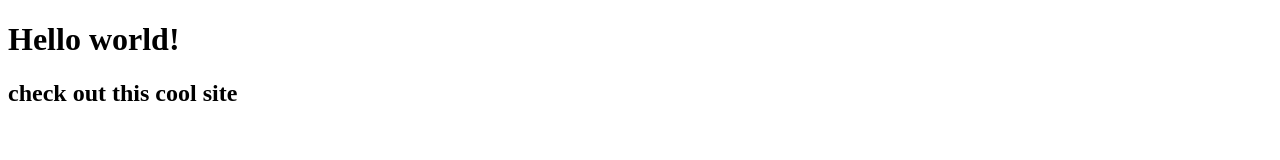
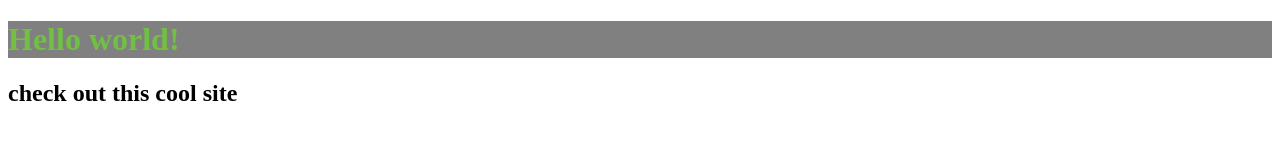
Before and after one commit to kunal445/pratice, a plain HTML site: page index.html in a window 1280 px wide. Drawn offline with Linux system fonts and the light colour scheme.

Commit message:
linking styles

```diff
--- a/index.html
+++ b/index.html
@@ -5,6 +5,7 @@
     <meta http-equiv="X-UA-Compatible" content="IE=edge">
     <meta name="viewport" content="width=device-width, initial-scale=1.0">
     <title>Document</title>
+    <link rel="stylesheet" href="./styles.css">
 </head>
 <body>
     <h1>Hello world!</h1>
--- a/styles.css
+++ b/styles.css
@@ -1,3 +1,4 @@
 h1 {
-    color: rebeccapurple;
+    color: rgb(113, 192, 67);
+    background-color: gray;
 }
```
